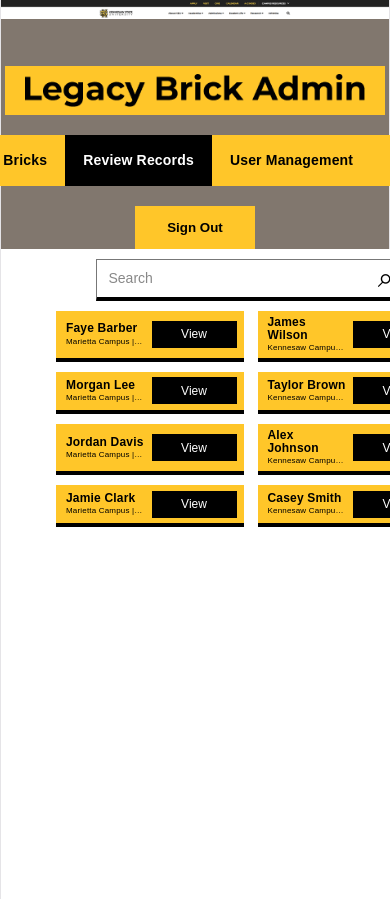
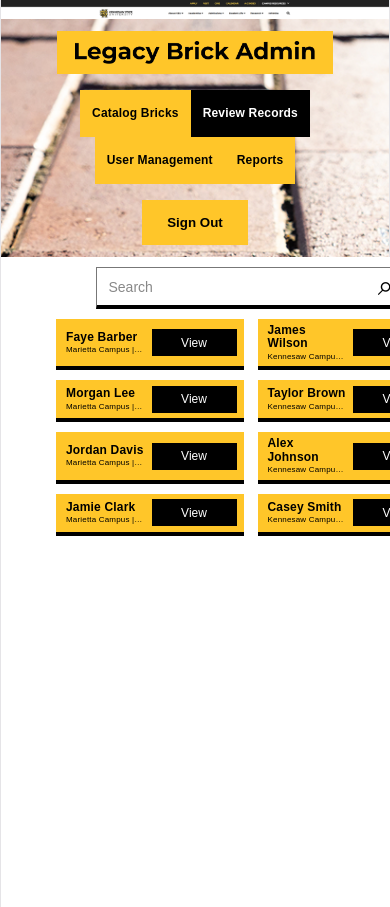
Before and after one commit to a-devh/P16-02, a React (Vite) app in the folder frontend/admin/: page /review-records in a window 390 px wide. Shown: the top 907 px of the page. Built offline with nearby package versions, Linux system fonts and the light colour scheme.

Commit message:
Improve admin header and brick record editing

```diff
--- a/frontend/admin/src/components/AdminHeader.css
+++ b/frontend/admin/src/components/AdminHeader.css
@@ -1,20 +1,9 @@
-
 .admin-header {
   width: 100%;
   font-family: Arial, sans-serif;
 }
 
-.admin-topbar {
-  display: flex;
-  justify-content: flex-end;
-  gap: 22px;
-  flex-wrap: wrap;
-  background: #222;
-  color: #ffc629;
-  padding: 10px 35px;
-  font-size: 12px;
-}
-
+/* KSU university header */
 .admin-university-bar {
   width: 100%;
   background: white;
@@ -26,46 +15,62 @@
   height: auto;
 }
 
+/* Main admin banner */
 .admin-banner {
   min-height: 230px;
   display: flex;
   align-items: flex-end;
   background-color: #81776e;
+  background-image: url("../assets/Rectangle 2.png");
   background-size: cover;
   background-position: center;
+  background-repeat: no-repeat;
 }
 
+/* Bottom row containing title, navigation, and sign out */
 .admin-banner-bottom {
   display: flex;
   width: 100%;
   align-items: center;
   justify-content: space-between;
-  gap: 20px;
-  flex-wrap: wrap;
+  gap: 16px;
+  padding: 0 20px;
+  box-sizing: border-box;
+}
+
+/* Yellow container around admin title */
+.admin-title-container {
+  background-color: #ffc629;
+  padding: 10px 18px;
+  display: flex;
+  align-items: center;
+  flex-shrink: 0;
 }
 
 .admin-title-image {
-  width: 340px;
+  display: block;
+  width: 300px;
   max-width: 100%;
   height: auto;
-  display: block;
   object-fit: contain;
-  object-position: left;
 }
 
+/* Navigation tabs */
 .admin-nav-links {
   display: flex;
+  align-items: center;
   flex-wrap: wrap;
-  align-items: center;
+  justify-content: center;
 }
 
 .admin-nav-links a {
   background: #ffc629;
   color: black;
   text-decoration: none;
-  padding: 14px 18px;
+  padding: 15px 18px;
   font-size: 14px;
   font-weight: 600;
+  white-space: nowrap;
 }
 
 .admin-nav-links a.active {
@@ -73,50 +78,51 @@
   color: white;
 }
 
+.admin-nav-links a:hover {
+  background: #e5ae19;
+  color: black;
+}
+
+/* Sign out button */
 .admin-signout {
   background: #ffc629;
   color: black;
   border: none;
-  padding: 14px 32px;
+  padding: 15px 25px;
   font-weight: bold;
+  white-space: nowrap;
   cursor: pointer;
+  flex-shrink: 0;
 }
 
-@media (max-width: 900px) {
+.admin-signout:hover {
+  background: #e5ae19;
+}
+
+/* Responsive layout */
+@media (max-width: 1100px) {
   .admin-banner-bottom {
+    flex-wrap: wrap;
     justify-content: center;
+    padding: 12px 16px;
   }
 
   .admin-nav-links {
     justify-content: center;
   }
-.admin-banner-bottom {
-  flex-wrap: nowrap;
 }
 
-.admin-banner-bottom > .admin-title-image {
-  flex-shrink: 0;
-  margin-left: 20px;
-}
+@media (max-width: 600px) {
+  .admin-title-image {
+    width: 240px;
+  }
 
-.admin-nav-links {
-  flex-shrink: 0;
-}
+  .admin-nav-links a {
+    padding: 12px;
+    font-size: 12px;
+  }
 
-@media (max-width: 1100px) {
-  .admin-banner-bottom {
-    flex-wrap: wrap;
+  .admin-banner {
+    min-height: 200px;
   }
 }
-.admin-title-container {
-  background-color: #ffc629;
-  padding: 8px 20px;
-  display: flex;
-  align-items: center;
-  flex-shrink: 0;
-}
-
-.admin-title-container .admin-title-image {
-  margin-left: 0;
-}
-}
--- a/frontend/admin/src/pages/ReviewRecords.jsx
+++ b/frontend/admin/src/pages/ReviewRecords.jsx
@@ -13,18 +13,55 @@ const sampleBricks = [
 ];
 
 const ReviewRecords = () => {
+  const [bricks, setBricks] = useState(sampleBricks);
   const [searchTerm, setSearchTerm] = useState("");
   const [selectedBrick, setSelectedBrick] = useState(sampleBricks[0]);
+  const [editedBrick, setEditedBrick] = useState({ ...sampleBricks[0] });
+  const [message, setMessage] = useState("");
 
   const filteredBricks = useMemo(() => {
     const search = searchTerm.trim().toLowerCase();
 
-    return sampleBricks.filter(
+    return bricks.filter(
       (brick) =>
         brick.name.toLowerCase().includes(search) ||
         brick.campus.toLowerCase().includes(search)
     );
-  }, [searchTerm]);
+  }, [searchTerm, bricks]);
+
+  const handleView = (brick) => {
+    setSelectedBrick(brick);
+    setEditedBrick({ ...brick });
+    setMessage("");
+  };
+
+  const handleChange = (field, value) => {
+    setEditedBrick((previous) => ({
+      ...previous,
+      [field]: value,
+    }));
+    setMessage("");
+  };
+
+  const handleSave = (event) => {
+    event.preventDefault();
+
+    const updatedBrick = { ...editedBrick };
+
+    setBricks((previous) =>
+      previous.map((brick) =>
+        brick.id === updatedBrick.id ? updatedBrick : brick
+      )
+    );
+
+    setSelectedBrick(updatedBrick);
+    setMessage("Brick record updated successfully!");
+  };
+
+  const handleCancel = () => {
+    setEditedBrick({ ...selectedBrick });
+    setMessage("Changes discarded.");
+  };
 
   return (
     <main className="review-records">
@@ -54,12 +91,16 @@ const ReviewRecords = () => {
               <button
                 type="button"
                 className="view-brick-button"
-                onClick={() => setSelectedBrick(brick)}
+                onClick={() => handleView(brick)}
               >
                 View
               </button>
             </article>
           ))}
+
+          {filteredBricks.length === 0 && (
+            <p>No matching brick records found.</p>
+          )}
         </div>
       </section>
 
@@ -68,41 +109,49 @@ const ReviewRecords = () => {
           Map Preview
         </div>
 
-        <form className="brick-edit-form">
+        <form className="brick-edit-form" onSubmit={handleSave}>
           <div className="brick-form-grid">
-            <label>
-              <span>Name</span>
-              <input type="text" defaultValue={selectedBrick.name} key={`name-${selectedBrick.id}`} />
-            </label>
-
-            <label>
-              <span>Campus</span>
-              <input type="text" defaultValue={selectedBrick.campus} key={`campus-${selectedBrick.id}`} />
-            </label>
-
-            <label>
-              <span>Row</span>
-              <input type="text" defaultValue={selectedBrick.row} key={`row-${selectedBrick.id}`} />
-            </label>
-
-            <label>
-              <span>Row #</span>
-              <input type="text" defaultValue={selectedBrick.rowNumber} key={`number-${selectedBrick.id}`} />
-            </label>
+            {[
+              ["name", "Name"],
+              ["campus", "Campus"],
+              ["row", "Row"],
+              ["rowNumber", "Row #"],
+            ].map(([field, label]) => (
+              <label key={field}>
+                <span>{label}</span>
+                <input
+                  type="text"
+                  value={editedBrick[field]}
+                  onChange={(event) =>
+                    handleChange(field, event.target.value)
+                  }
+                />
+              </label>
+            ))}
           </div>
 
           <label className="inscription-field">
             <span>Inscription</span>
             <textarea
-              defaultValue={selectedBrick.inscription}
-              key={`inscription-${selectedBrick.id}`}
+              value={editedBrick.inscription}
+              onChange={(event) =>
+                handleChange("inscription", event.target.value)
+              }
             />
           </label>
 
           <div className="brick-form-actions">
-            <button type="button">Save</button>
-            <button type="button">Cancel</button>
+            <button type="submit">Save</button>
+            <button type="button" onClick={handleCancel}>
+              Cancel
+            </button>
           </div>
+
+          {message && (
+            <p role="status" className="brick-status-message">
+              {message}
+            </p>
+          )}
         </form>
       </section>
     </main>
```
Also changed, not shown: frontend/admin/src/assets/Rectangle 2.png (added).
